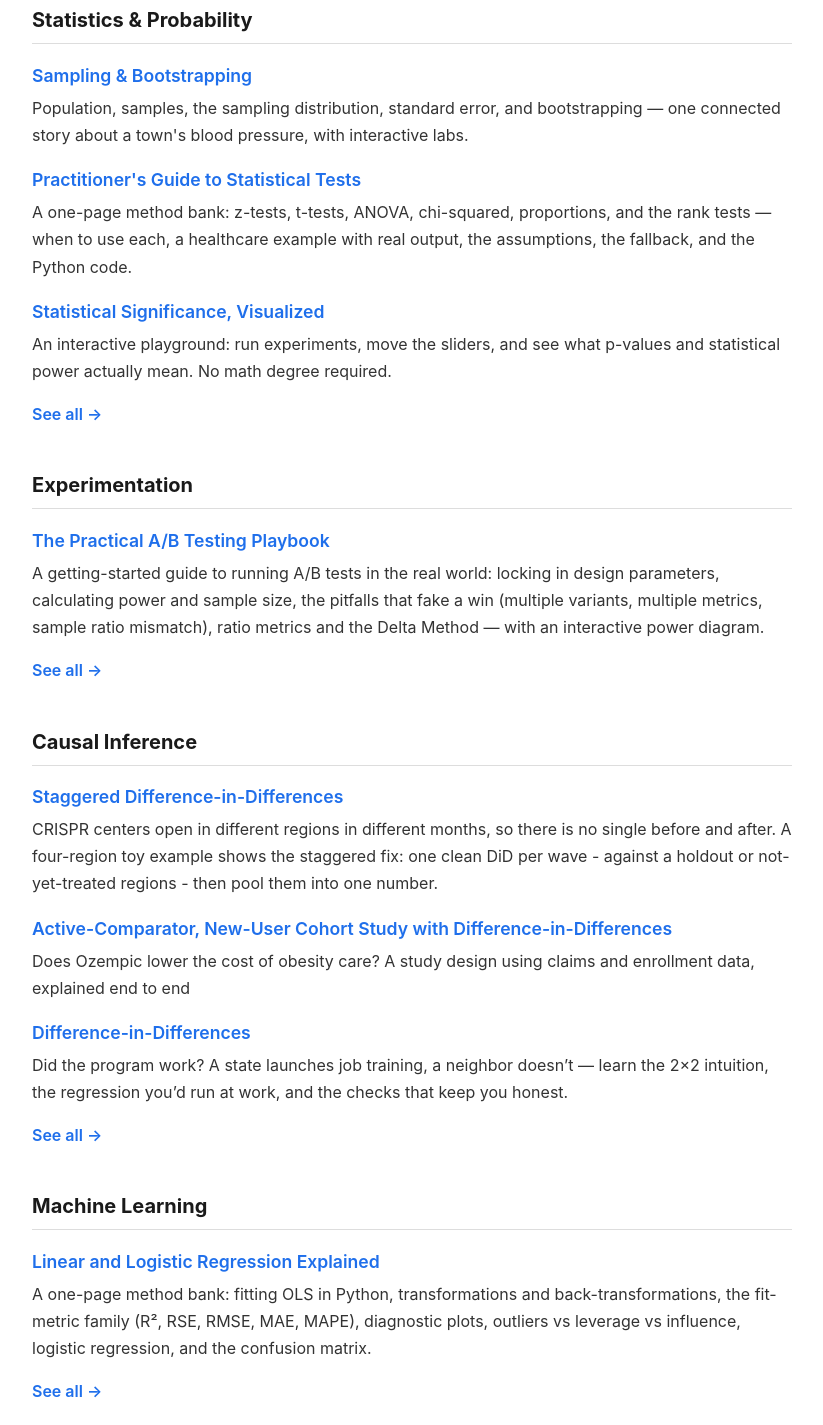
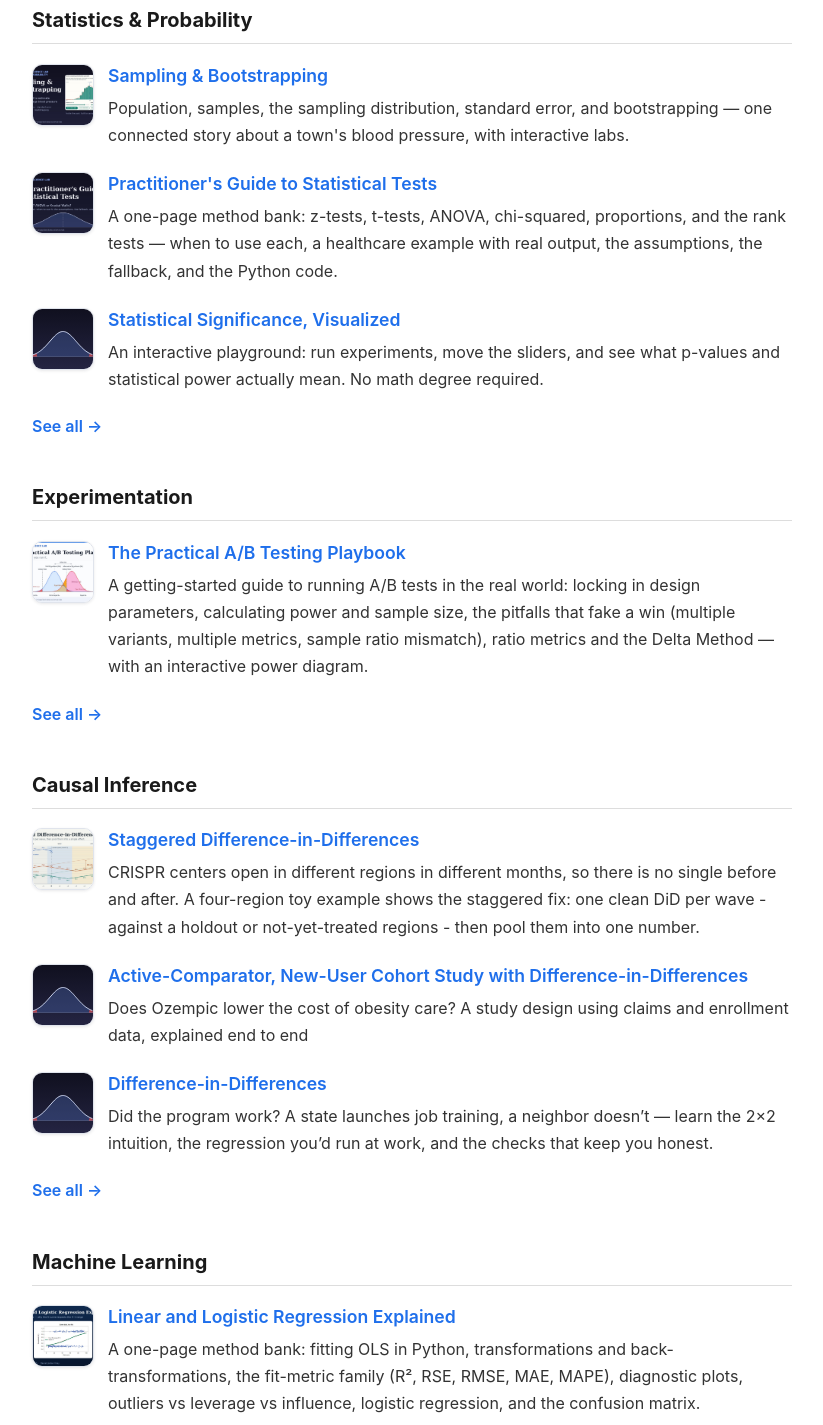
Before and after one commit to danieljordanviray/applied-data-science-lab, a plain HTML site: page docs/index.html in a window 1280 px wide. Shown: the part 348-1773 px from the top of the page, without its empty margins (228-1051 px from the left). Drawn offline with Linux system fonts and the light colour scheme.

Commit message:
Homepage: add post thumbnails (each post's card image; generic lab placeholder where none)

```diff
--- a/docs/index.html
+++ b/docs/index.html
@@ -29,6 +29,11 @@ h2.cat { margin-top: 2em; border-bottom: 1px solid #ddd; padding-bottom: 6px; fo
 .seeall { margin: .2em 0 0; }
 .seeall a { font-weight: 600; text-decoration: none; }
 .seeall a:hover { text-decoration: underline; }
+.post { display: flex; gap: 14px; align-items: flex-start; }
+.post .thumb { width: 60px; height: 60px; border-radius: 10px; object-fit: cover; flex: none;
+               border: 1px solid #e0e4ec; box-shadow: 0 1px 3px rgba(28,28,40,.10); margin-top: 3px; }
+.post .txt { min-width: 0; }
+
 
 </style></head><body>
 <h1>Applied Data Science Lab</h1>
@@ -40,33 +45,33 @@ h2.cat { margin-top: 2em; border-bottom: 1px solid #ddd; padding-bottom: 6px; fo
 <div id="index">
 <section data-cat="stats-and-prob">
 <h2 class="cat">Statistics &amp; Probability</h2>
-<div class="post"><a class="title" href="../stats-and-prob/sampling-and-bootstrapping/sampling-and-bootstrapping.html">Sampling &amp; Bootstrapping</a><p>Population, samples, the sampling distribution, standard error, and bootstrapping — one connected story about a town's blood pressure, with interactive labs.</p></div>
-<div class="post"><a class="title" href="../stats-and-prob/practitioners-guide/practitioners-guide.html">Practitioner's Guide to Statistical Tests</a><p>A one-page method bank: z-tests, t-tests, ANOVA, chi-squared, proportions, and the rank tests — when to use each, a healthcare example with real output, the assumptions, the fallback, and the Python code.</p></div>
-<div class="post"><a class="title" href="../stats-and-prob/p-values-power-playground/">Statistical Significance, Visualized</a><p>An interactive playground: run experiments, move the sliders, and see what p-values and statistical power actually mean. No math degree required.</p></div>
+<div class="post"><img class="thumb" src="../stats-and-prob/sampling-and-bootstrapping/og-image.jpg" alt=""><div class="txt"><a class="title" href="../stats-and-prob/sampling-and-bootstrapping/sampling-and-bootstrapping.html">Sampling &amp; Bootstrapping</a><p>Population, samples, the sampling distribution, standard error, and bootstrapping — one connected story about a town's blood pressure, with interactive labs.</p></div></div>
+<div class="post"><img class="thumb" src="../stats-and-prob/practitioners-guide/og-image.jpg" alt=""><div class="txt"><a class="title" href="../stats-and-prob/practitioners-guide/practitioners-guide.html">Practitioner's Guide to Statistical Tests</a><p>A one-page method bank: z-tests, t-tests, ANOVA, chi-squared, proportions, and the rank tests — when to use each, a healthcare example with real output, the assumptions, the fallback, and the Python code.</p></div></div>
+<div class="post"><img class="thumb" src="thumb-default.svg" alt=""><div class="txt"><a class="title" href="../stats-and-prob/p-values-power-playground/">Statistical Significance, Visualized</a><p>An interactive playground: run experiments, move the sliders, and see what p-values and statistical power actually mean. No math degree required.</p></div></div>
 <p class="seeall"><a href="statistics-and-probability.html">See all &rarr;</a></p>
 </section>
 <section data-cat="experimentation">
 <h2 class="cat">Experimentation</h2>
-<div class="post"><a class="title" href="../experimentation/ab-testing-playbook/ab-testing-playbook.html">The Practical A/B Testing Playbook</a><p>A getting-started guide to running A/B tests in the real world: locking in design parameters, calculating power and sample size, the pitfalls that fake a win (multiple variants, multiple metrics, sample ratio mismatch), ratio metrics and the Delta Method — with an interactive power diagram.</p></div>
+<div class="post"><img class="thumb" src="../experimentation/ab-testing-playbook/og-image.jpg" alt=""><div class="txt"><a class="title" href="../experimentation/ab-testing-playbook/ab-testing-playbook.html">The Practical A/B Testing Playbook</a><p>A getting-started guide to running A/B tests in the real world: locking in design parameters, calculating power and sample size, the pitfalls that fake a win (multiple variants, multiple metrics, sample ratio mismatch), ratio metrics and the Delta Method — with an interactive power diagram.</p></div></div>
 <p class="seeall"><a href="experimentation.html">See all &rarr;</a></p>
 </section>
 <section data-cat="causal-inference">
 <h2 class="cat">Causal Inference</h2>
-<div class="post"><a class="title" href="../causal-inference/staggered-difference-in-differences/staggered-difference-in-differences.html">Staggered Difference-in-Differences</a><p>CRISPR centers open in different regions in different months, so there is no single before and after. A four-region toy example shows the staggered fix: one clean DiD per wave - against a holdout or not-yet-treated regions - then pool them into one number.</p></div>
-<div class="post"><a class="title" href="../causal-inference/active-comparator-new-user/active-comparator-new-user.html">Active-Comparator, New-User Cohort Study with Difference-in-Differences</a><p>Does Ozempic lower the cost of obesity care? A study design using claims and enrollment data, explained end to end</p></div>
-<div class="post"><a class="title" href="../causal-inference/difference-in-differences/did-case-study.html">Difference-in-Differences</a><p>Did the program work? A state launches job training, a neighbor doesn’t — learn the 2×2 intuition, the regression you’d run at work, and the checks that keep you honest.</p></div>
+<div class="post"><img class="thumb" src="../causal-inference/staggered-difference-in-differences/og-image.jpg" alt=""><div class="txt"><a class="title" href="../causal-inference/staggered-difference-in-differences/staggered-difference-in-differences.html">Staggered Difference-in-Differences</a><p>CRISPR centers open in different regions in different months, so there is no single before and after. A four-region toy example shows the staggered fix: one clean DiD per wave - against a holdout or not-yet-treated regions - then pool them into one number.</p></div></div>
+<div class="post"><img class="thumb" src="thumb-default.svg" alt=""><div class="txt"><a class="title" href="../causal-inference/active-comparator-new-user/active-comparator-new-user.html">Active-Comparator, New-User Cohort Study with Difference-in-Differences</a><p>Does Ozempic lower the cost of obesity care? A study design using claims and enrollment data, explained end to end</p></div></div>
+<div class="post"><img class="thumb" src="thumb-default.svg" alt=""><div class="txt"><a class="title" href="../causal-inference/difference-in-differences/did-case-study.html">Difference-in-Differences</a><p>Did the program work? A state launches job training, a neighbor doesn’t — learn the 2×2 intuition, the regression you’d run at work, and the checks that keep you honest.</p></div></div>
 <p class="seeall"><a href="causal-inference.html">See all &rarr;</a></p>
 </section>
 <section data-cat="machine-learning">
 <h2 class="cat">Machine Learning</h2>
-<div class="post"><a class="title" href="../machine-learning/regression-guide/regression-guide.html">Linear and Logistic Regression Explained</a><p>A one-page method bank: fitting OLS in Python, transformations and back-transformations, the fit-metric family (R&sup2;, RSE, RMSE, MAE, MAPE), diagnostic plots, outliers vs leverage vs influence, logistic regression, and the confusion matrix.</p></div>
+<div class="post"><img class="thumb" src="../machine-learning/regression-guide/og-image.jpg" alt=""><div class="txt"><a class="title" href="../machine-learning/regression-guide/regression-guide.html">Linear and Logistic Regression Explained</a><p>A one-page method bank: fitting OLS in Python, transformations and back-transformations, the fit-metric family (R&sup2;, RSE, RMSE, MAE, MAPE), diagnostic plots, outliers vs leverage vs influence, logistic regression, and the confusion matrix.</p></div></div>
 <p class="seeall"><a href="machine-learning.html">See all &rarr;</a></p>
 </section>
 <section data-cat="sql">
 <h2 class="cat">SQL (Advanced)</h2>
-<div class="post"><a class="title" href="../sql/coalesce-nullif/coalesce-nullif.html">COALESCE and NULLIF</a><p>Tame NULLs and placeholder zeros: defaults for display, honest averages, and division without the divide-by-zero.</p></div>
-<div class="post"><a class="title" href="../sql/ctes-subqueries/ctes-subqueries.html">CTEs and Subqueries</a><p>Same question, two shapes: name your intermediate steps with WITH, or nest them inline. Readability is the difference.</p></div>
-<div class="post"><a class="title" href="../sql/date-spines/date-spines.html">Date Spines and CROSS JOINs</a><p>No row for quiet days? Build a calendar spine, cross it with your categories, and LEFT JOIN the events on — zeros included.</p></div>
+<div class="post"><img class="thumb" src="thumb-default.svg" alt=""><div class="txt"><a class="title" href="../sql/coalesce-nullif/coalesce-nullif.html">COALESCE and NULLIF</a><p>Tame NULLs and placeholder zeros: defaults for display, honest averages, and division without the divide-by-zero.</p></div></div>
+<div class="post"><img class="thumb" src="thumb-default.svg" alt=""><div class="txt"><a class="title" href="../sql/ctes-subqueries/ctes-subqueries.html">CTEs and Subqueries</a><p>Same question, two shapes: name your intermediate steps with WITH, or nest them inline. Readability is the difference.</p></div></div>
+<div class="post"><img class="thumb" src="thumb-default.svg" alt=""><div class="txt"><a class="title" href="../sql/date-spines/date-spines.html">Date Spines and CROSS JOINs</a><p>No row for quiet days? Build a calendar spine, cross it with your categories, and LEFT JOIN the events on — zeros included.</p></div></div>
 <p class="seeall"><a href="sql.html">See all &rarr;</a></p>
 </section>
 </div>
```
Also changed, not shown: docs/thumb-default.svg (added).
